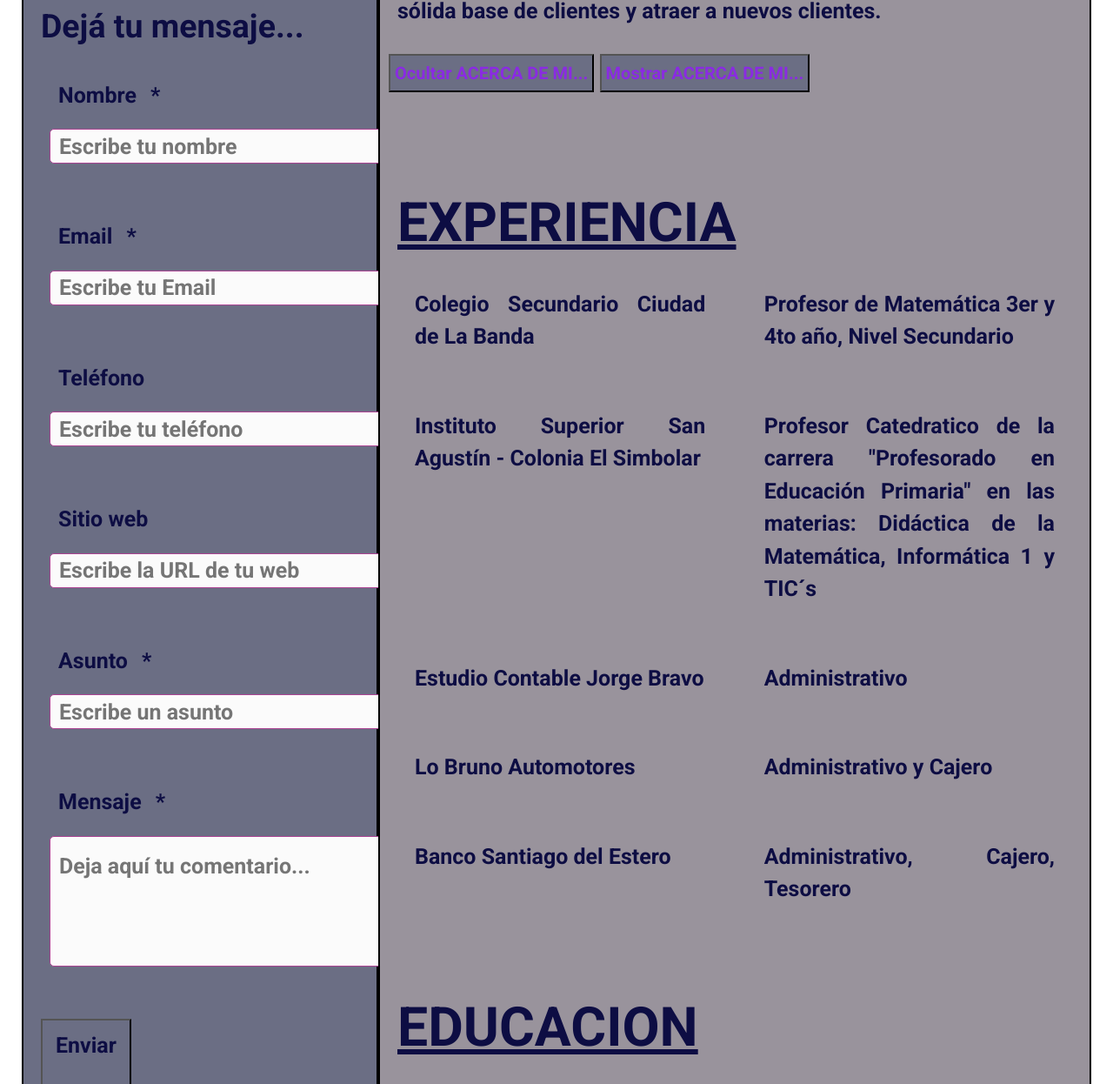
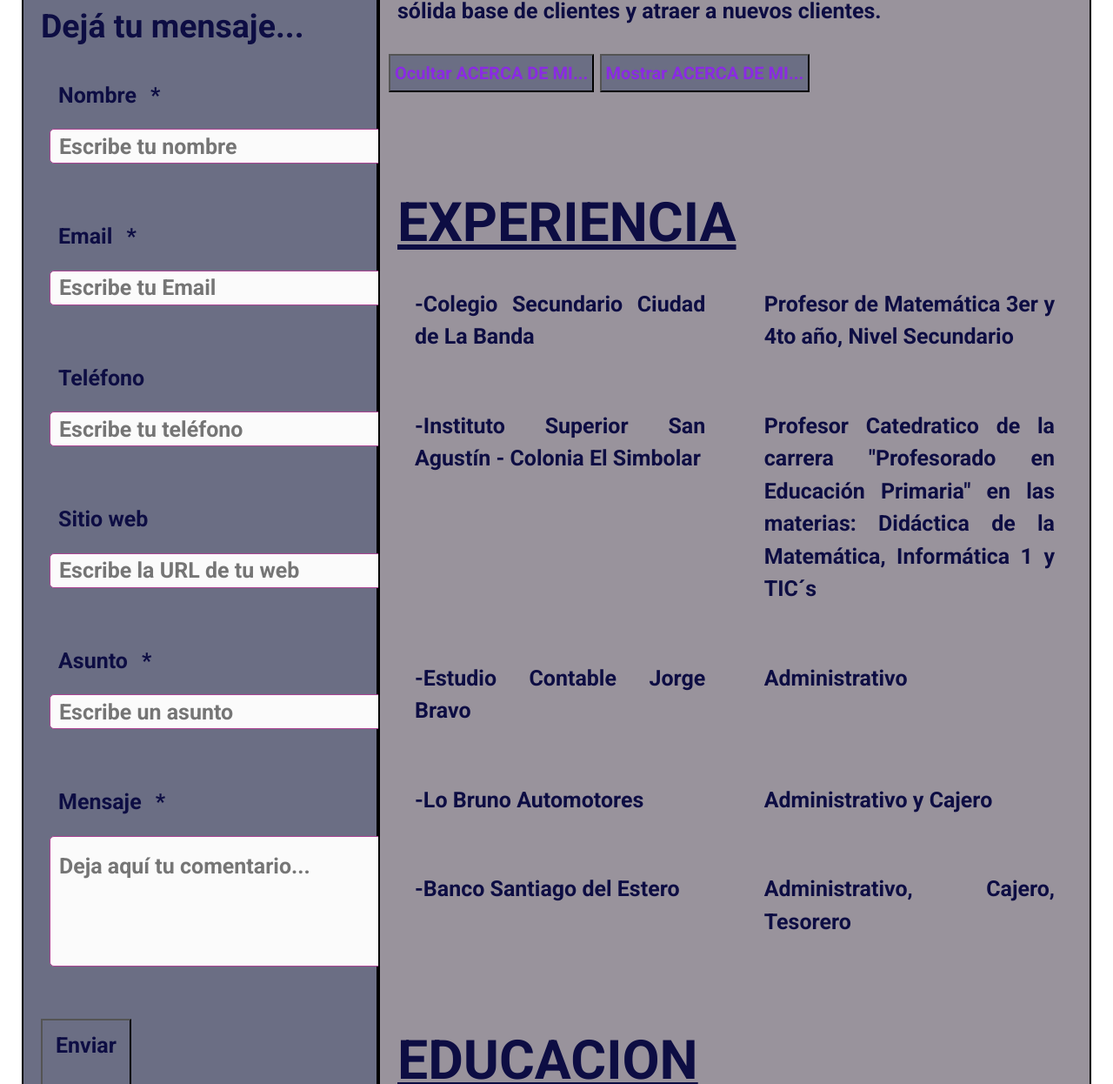
Before and after one commit to davsanro/davsanro.github.io, a plain HTML site: page index.html in a window 1280 px wide. Shown: the part 1578-2824 px from the top of the page at 87% size. Drawn offline with nearby package versions, Linux system fonts and the light colour scheme.

Commit message:
Update index.html

```diff
--- a/index.html
+++ b/index.html
@@ -26,9 +26,9 @@
                        <p class="datos">  Cuil:20-26040313-4</p>
 
 
-                       <p class="profesion">  Profesor de Matemáticas</p>
-                       <p class="profesion">  Electrotécnico</p>
-                       <p class="profesion">  Programador</p>
+                       <p class="profesion">  -Profesor de Matemáticas</p>
+                       <p class="profesion">  -Electrotécnico</p>
+                       <p class="profesion">  -Programador</p>
 
                        <a id="contacto"></a>
                        <h3 class="titulos">CONTACTO</h3>
@@ -185,7 +185,7 @@
                     <div class="contexp">
                         <div id="fila" class="row">
                             <div class="col">
-                                <p>Colegio Secundario Ciudad de La Banda</p>
+                                <p>-Colegio Secundario Ciudad de La Banda</p>
                             </div>
                             <div class="col">
                                 <p>Profesor de Matemática 3er y 4to año, Nivel Secundario</p>
@@ -193,7 +193,7 @@
                         </div>
                         <div id="fila" class="row">
                             <div class="col">
-                                <p>Instituto Superior San Agustín - Colonia El Simbolar</p>
+                                <p>-Instituto Superior San Agustín - Colonia El Simbolar</p>
                             </div>
                             <div class="col">
                                 <p>Profesor Catedratico de la carrera "Profesorado en Educación Primaria" en las materias: Didáctica de la Matemática, Informática 1 y TIC´s</p>
@@ -201,7 +201,7 @@
                         </div>
                         <div id="fila" class="row">
                             <div class="col">
-                                <p>Estudio Contable Jorge Bravo</p>
+                                <p>-Estudio Contable Jorge Bravo</p>
                             </div>
                             <div class="col">
                                 <p>Administrativo</p>
@@ -209,7 +209,7 @@
                         </div>
                         <div id="fila" class="row">
                             <div class="col">
-                                <p>Lo Bruno Automotores</p>
+                                <p>-Lo Bruno Automotores</p>
                             </div>
                             <div class="col">
                                 <p>Administrativo y Cajero</p>
@@ -217,7 +217,7 @@
                         </div>
                         <div id="fila" class="row">
                             <div class="col">
-                                <p>Banco Santiago del Estero</p>
+                                <p>-Banco Santiago del Estero</p>
                             </div>
                             <div class="col">
                                 <p>Administrativo, Cajero, Tesorero</p>
```
